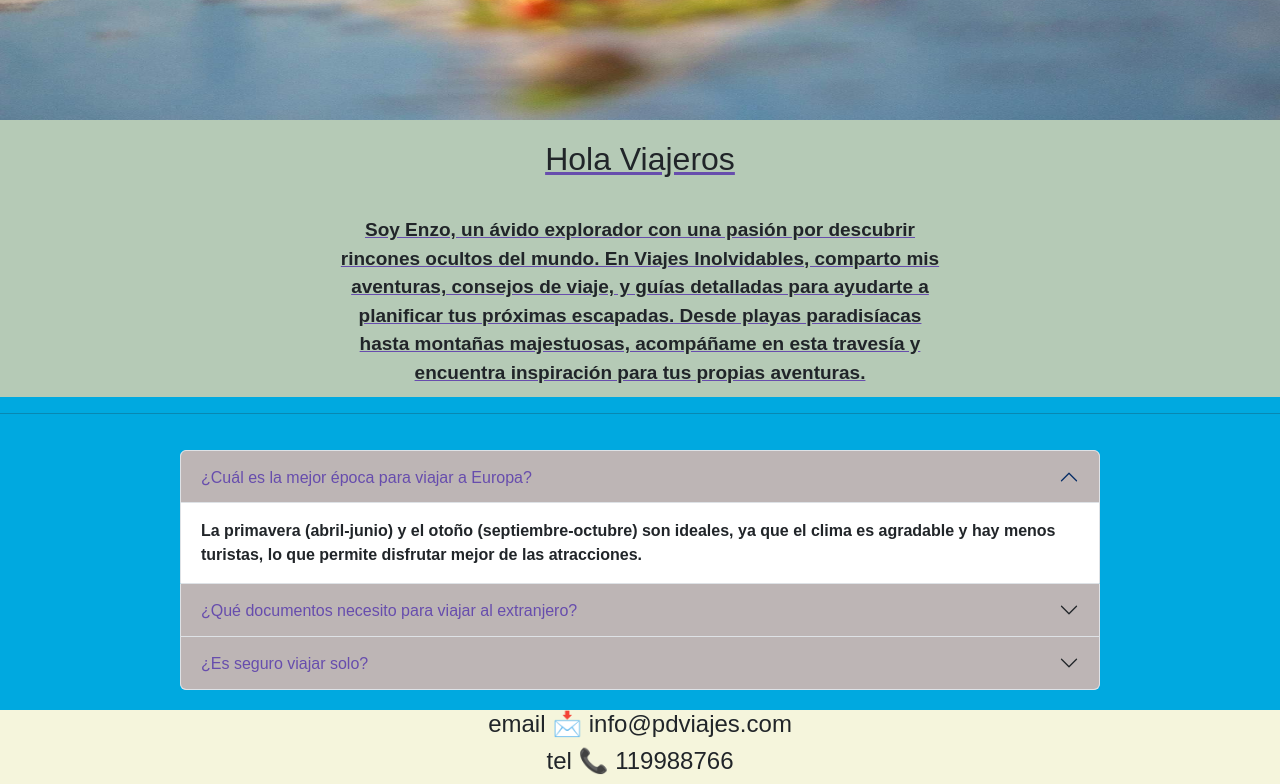
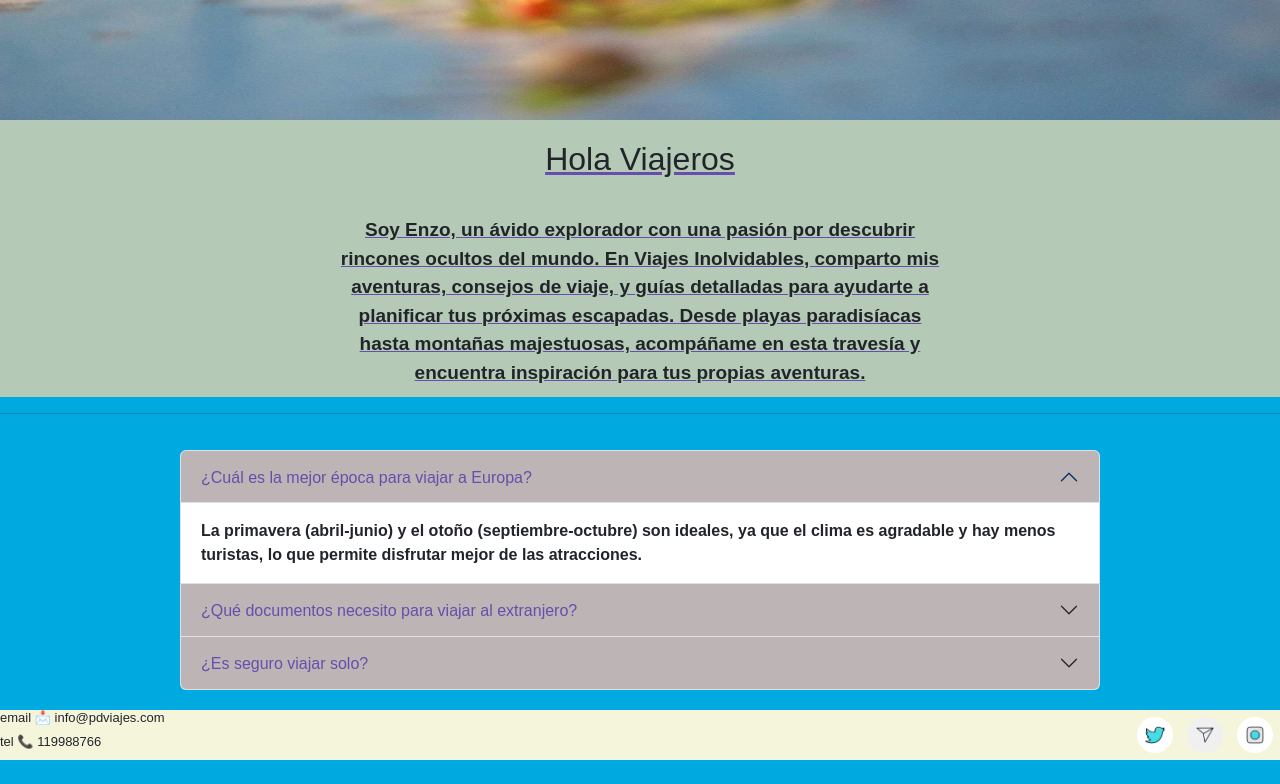
Before and after one commit to enp98/Postales-de-Viaje, a website: page pages/nosotros.html in a window 1280 px wide. Shown: the part 529-1313 px from the top of the page. After the commit the page ends 1289 px from the top, so only its background shows below. Drawn offline with nearby package versions, Linux system fonts and the light colour scheme; files whose address does not match are found by name; a web font is replaced by a local one.

Commit message:
redes footer

```diff
--- a/pages/nosotros.html
+++ b/pages/nosotros.html
@@ -135,8 +135,16 @@
             <h4>email 📩 info@pdviajes.com</h4>
             <h4>tel 📞 119988766</h4>
         </section>
-        <section>
-
+        <section class="redes-container">
+          <div class="redes">
+            <a href="www.youtube.com"></a><img src=".,/img/tw.png" alt="">
+          </div>
+          <div class="redes">
+            <img src=".,/img/telegram.png" alt="" href="www.facebook.com/">
+          </div>
+          <div class="redes">
+            <a href="www.instagram.com"></a><img src=".,/img/ig.png" alt="">
+          </div>
         </section>
 
     </footer>
--- a/scss/_footer.scss
+++ b/scss/_footer.scss
@@ -1,13 +1,36 @@
 footer{
     background-color: beige;
-    margin-top: auto;
+
     bottom: 0;
     width: 100%;
+    display: flex;
+    flex-direction: row;
+    justify-content: space-between;
+
+
     .contact{
-        text-align: center;
+        text-align: left;
         display: flex;
         flex-direction: column;
+        h4{
+            font-size: small;
+        }
 
 
     }
+    .redes-container{
+        display: flex;
+        flex-direction: row;
+
+        .redes{
+            gap: 4px;
+            img{
+                width: 40px;
+                border-radius: 20px;
+                padding: 2px;
+                margin: 5px;
+
+            }
+        }
+    }
 }
```
Also changed, not shown: index.html (+12 -0 lines), pages/contacto.html (+11 -0 lines), pages/merch.html (+11 -0 lines), pages/multimedia.html (+11 -0 lines), css/style.css, img/ig.png (added), img/telegram.png (added), img/tw.png (added), 1 other file.
